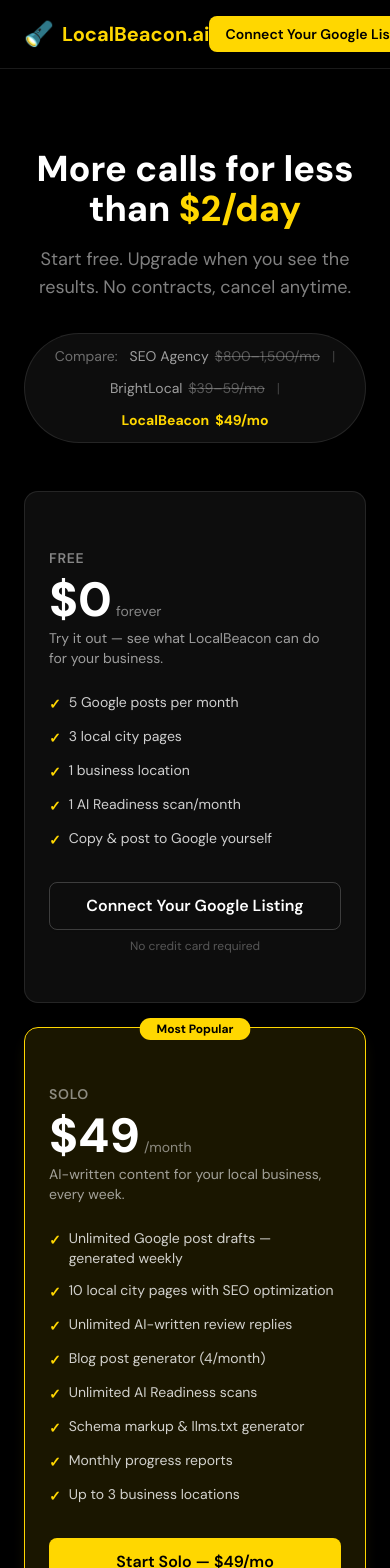
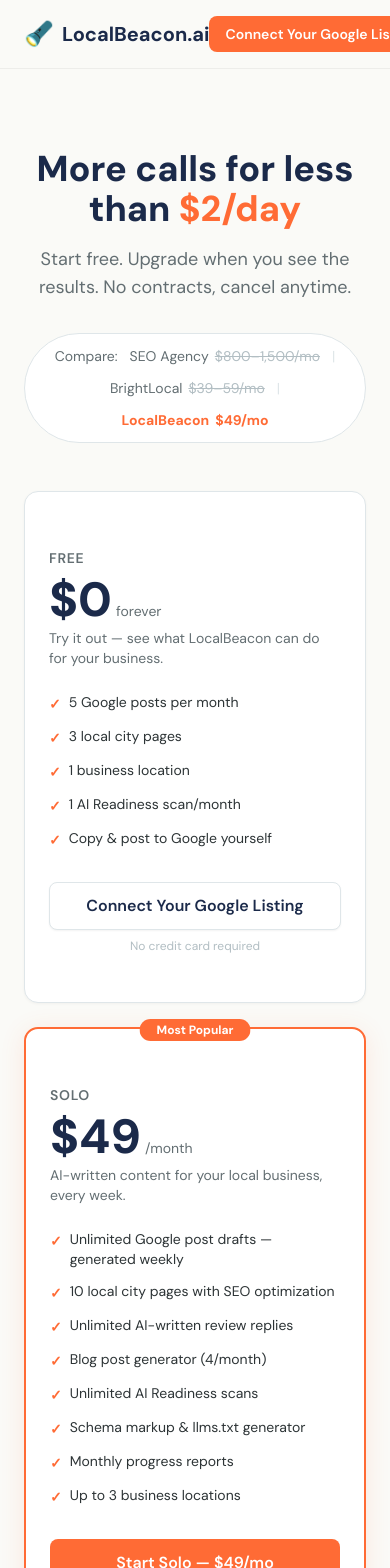
Before and after one commit to DavidNielsen1031/LocalBeacon, a Next.js app in the folder app/: page /pricing in a window 390 px wide. Shown: the top 1568 px of the page. Built offline with nearby package versions, Linux system fonts and the light colour scheme; no server answers.

Commit message:
Fix pricing page: match homepage brand (warm white + navy + orange, not black + gold)

```diff
--- a/app/app/pricing/page.tsx
+++ b/app/app/pricing/page.tsx
@@ -4,6 +4,11 @@
 import { Button } from "@/components/ui/button";
 import { Badge } from "@/components/ui/badge";
 import { Card, CardContent } from "@/components/ui/card";
+
+const ORANGE = "#FF6B35";
+const NAVY = "#1B2A4A";
+const WARM_WHITE = "#FAFAF7";
+const SLATE = "#636E72";
 
 const plans = [
   {
@@ -143,16 +148,19 @@
   };
 
   return (
-    <div className="min-h-screen bg-black text-white">
+    <div className="min-h-screen" style={{ background: WARM_WHITE, color: NAVY }}>
       {/* Nav */}
-      <nav className="border-b border-white/10 px-6 py-4">
+      <nav className="border-b border-black/5 px-6 py-4">
         <div className="max-w-6xl mx-auto flex items-center justify-between">
           <Link href="/" className="flex items-center gap-2">
             <span className="text-2xl">🔦</span>
-            <span className="text-xl font-bold text-[#FFD700]">LocalBeacon.ai</span>
+            <span className="text-xl font-bold" style={{ color: NAVY }}>LocalBeacon.ai</span>
           </Link>
           <Link href="/sign-up">
-            <Button className="bg-[#FFD700] text-black hover:bg-[#FFD700]/90 font-semibold">
+            <Button
+              className="font-semibold text-white"
+              style={{ background: ORANGE }}
+            >
               Connect Your Google Listing
             </Button>
           </Link>
@@ -161,29 +169,32 @@
 
       {/* Header */}
       <section className="px-6 pt-20 pb-8 text-center">
-        <h1 className="text-4xl md:text-5xl font-extrabold mb-4">
-          More calls for less than <span className="text-[#FFD700]">$2/day</span>
+        <h1 className="text-4xl md:text-5xl font-extrabold mb-4" style={{ color: NAVY }}>
+          More calls for less than <span style={{ color: ORANGE }}>$2/day</span>
         </h1>
-        <p className="text-white/50 text-lg max-w-xl mx-auto mb-8">
+        <p className="text-lg max-w-xl mx-auto mb-8" style={{ color: SLATE }}>
           Start free. Upgrade when you see the results. No contracts, cancel anytime.
         </p>
 
         {/* Comparison callout */}
-        <div className="inline-flex flex-wrap items-center justify-center gap-3 bg-white/5 border border-white/10 rounded-full px-6 py-3 text-sm mb-4">
-          <span className="text-white/40">Compare:</span>
+        <div
+          className="inline-flex flex-wrap items-center justify-center gap-3 rounded-full px-6 py-3 text-sm mb-4"
+          style={{ background: "white", border: "1px solid #DFE6E9" }}
+        >
+          <span style={{ color: SLATE }}>Compare:</span>
           <div className="flex items-center gap-1.5">
-            <span className="text-white/60">SEO Agency</span>
-            <span className="line-through text-white/30">$800–1,500/mo</span>
+            <span style={{ color: SLATE }}>SEO Agency</span>
+            <span className="line-through" style={{ color: "#B2BEC3" }}>$800–1,500/mo</span>
           </div>
-          <span className="text-white/20">|</span>
+          <span style={{ color: "#DFE6E9" }}>|</span>
           <div className="flex items-center gap-1.5">
-            <span className="text-white/60">BrightLocal</span>
-            <span className="line-through text-white/30">$39–59/mo</span>
+            <span style={{ color: SLATE }}>BrightLocal</span>
+            <span className="line-through" style={{ color: "#B2BEC3" }}>$39–59/mo</span>
           </div>
-          <span className="text-white/20">|</span>
+          <span style={{ color: "#DFE6E9" }}>|</span>
           <div className="flex items-center gap-1.5">
-            <span className="text-[#FFD700] font-bold">LocalBeacon</span>
-            <span className="text-[#FFD700] font-bold">$49/mo</span>
+            <span className="font-bold" style={{ color: ORANGE }}>LocalBeacon</span>
+            <span className="font-bold" style={{ color: ORANGE }}>$49/mo</span>
           </div>
         </div>
       </section>
@@ -199,48 +210,70 @@
               <Card
                 key={plan.name}
                 id={isDfy ? "dfy" : undefined}
-                className={`relative flex flex-col ${
-                  plan.highlight
-                    ? "bg-[#FFD700]/10 border-[#FFD700] shadow-lg shadow-[#FFD700]/10"
+                className="relative flex flex-col"
+                style={{
+                  background: isDfy
+                    ? "linear-gradient(180deg, #FFFDF5, #FFF8E7)"
+                    : "white",
+                  border: plan.highlight
+                    ? `2px solid ${ORANGE}`
                     : isDfy
-                    ? "bg-gradient-to-b from-[#FFFDF5]/10 to-[#FFF8E7]/10 border-[#D4A017] shadow-lg shadow-[#D4A017]/20"
-                    : isManaged
-                    ? "bg-white/5 border-white/20"
-                    : "bg-white/5 border-white/10"
-                }`}
+                    ? "2px solid #D4A017"
+                    : "1px solid #DFE6E9",
+                  boxShadow: plan.highlight
+                    ? `0 4px 24px ${ORANGE}20`
+                    : isDfy
+                    ? "0 4px 24px #D4A01720"
+                    : "0 1px 3px rgba(0,0,0,0.04)",
+                }}
               >
                 {plan.highlight && (
                   <div className="absolute -top-3 left-1/2 -translate-x-1/2">
-                    <Badge className="bg-[#FFD700] text-black font-bold px-4">Most Popular</Badge>
+                    <Badge
+                      className="font-bold px-4 text-white"
+                      style={{ background: ORANGE }}
+                    >
+                      Most Popular
+                    </Badge>
                   </div>
                 )}
                 {isDfy && (
                   <div className="absolute -top-3 left-1/2 -translate-x-1/2">
-                    <Badge className="bg-gradient-to-r from-[#B8860B] to-[#FFD700] text-black font-bold px-4">
+                    <Badge
+                      className="font-bold px-4 text-white"
+                      style={{ background: "linear-gradient(90deg, #B8860B, #D4A017)" }}
+                    >
                       White Glove
                     </Badge>
                   </div>
                 )}
                 {isManaged && (
                   <div className="absolute -top-3 left-1/2 -translate-x-1/2">
-                    <Badge className="bg-white/10 text-white/70 border border-white/20 font-medium px-4">
+                    <Badge
+                      className="font-medium px-4"
+                      style={{ background: "#F0EDE8", color: SLATE, border: "1px solid #DFE6E9" }}
+                    >
                       After DFY setup
                     </Badge>
                   </div>
                 )}
                 <CardContent className="p-6 pt-8 flex-1 flex flex-col">
-                  <p className="text-sm text-white/50 uppercase tracking-wider font-semibold">{plan.name}</p>
+                  <p className="text-sm uppercase tracking-wider font-semibold" style={{ color: SLATE }}>
+                    {plan.name}
+                  </p>
                   <div className="flex items-baseline gap-1 mt-2 mb-1">
-                    <span className="text-5xl font-extrabold text-white">{plan.price}</span>
-                    <span className="text-white/50 text-sm">{plan.period}</span>
+                    <span className="text-5xl font-extrabold" style={{ color: NAVY }}>
+                      {plan.price}
+                    </span>
+                    <span className="text-sm" style={{ color: SLATE }}>{plan.period}</span>
                   </div>
-                  <p className="text-white/60 text-sm mb-6">{plan.tagline}</p>
+                  <p className="text-sm mb-6" style={{ color: SLATE }}>{plan.tagline}</p>
                   <ul className="space-y-3 mb-8 flex-1">
                     {plan.outcomes.map((o) => (
-                      <li key={o} className="flex items-start gap-2 text-sm text-white/80">
+                      <li key={o} className="flex items-start gap-2 text-sm" style={{ color: "#2D3436" }}>
                         <span
                           className="mt-0.5 shrink-0 font-bold"
-                          style={{ color: isDfy ? "#D4A017" : "#FFD700" }}
+                          style={{ color: isDfy ? "#B8860B" : ORANGE }}
                         >
                           ✓
                         </span>
@@ -252,8 +285,9 @@
                   {plan.name === "Free" ? (
                     <Link href={plan.href!}>
                       <Button
-                        className="w-full font-semibold h-12 text-base border border-white/20 bg-transparent text-white hover:bg-white/10"
+                        className="w-full font-semibold h-12 text-base"
                         variant="outline"
+                        style={{ border: `1px solid #DFE6E9`, color: NAVY }}
                       >
                         {plan.cta}
                       </Button>
@@ -262,28 +296,27 @@
                     <Button
                       onClick={() => plan.plan && handleCheckout(plan.plan)}
                       disabled={loading !== null}
-                      className={`w-full font-semibold h-12 text-base ${
-                        plan.highlight
-                          ? "bg-[#FFD700] text-black hover:bg-[#FFD700]/90"
+                      className="w-full font-semibold h-12 text-base text-white"
+                      style={{
+                        background: plan.highlight
+                          ? ORANGE
                           : isDfy
-                          ? "text-black hover:opacity-90 shadow-md shadow-[#B8860B]/30"
-                          : "border border-white/20 bg-transparent text-white hover:bg-white/10"
-                      }`}
-                      style={
-                        isDfy
-                          ? { background: "linear-gradient(90deg, #B8860B 0%, #FFD700 100%)" }
-                          : undefined
-                      }
-                      variant={plan.highlight || isDfy ? "default" : "outline"}
+                          ? "linear-gradient(90deg, #B8860B, #D4A017)"
+                          : NAVY,
+                      }}
                     >
                       {loading === plan.plan ? "Redirecting to checkout..." : plan.cta}
                     </Button>
                   )}
                   {plan.name === "Free" && (
-                    <p className="text-white/30 text-xs text-center mt-2">No credit card required</p>
+                    <p className="text-xs text-center mt-2" style={{ color: "#B2BEC3" }}>
+                      No credit card required
+                    </p>
                   )}
                   {isDfy && (
-                    <p className="text-white/30 text-xs text-center mt-2">One-time payment, not a subscription</p>
+                    <p className="text-xs text-center mt-2" style={{ color: "#B2BEC3" }}>
+                      One-time payment, not a subscription
+                    </p>
                   )}
                 </CardContent>
               </Card>
@@ -293,9 +326,11 @@
       </section>
 
       {/* What you get section */}
-      <section className="px-6 py-16 bg-white/[0.02] border-t border-white/10">
+      <section className="px-6 py-16" style={{ background: "white", borderTop: "1px solid #DFE6E9" }}>
         <div className="max-w-4xl mx-auto text-center">
-          <h2 className="text-2xl font-bold mb-8">Everything included — no hidden fees</h2>
+          <h2 className="text-2xl font-bold mb-8" style={{ color: NAVY }}>
+            Everything included — no hidden fees
+          </h2>
           <div className="grid grid-cols-1 sm:grid-cols-2 md:grid-cols-3 gap-4 text-left">
             {[
               { emoji: "📝", label: "AI-written Google posts" },
@@ -308,9 +343,13 @@
               { emoji: "📱", label: "Works on mobile" },
               { emoji: "🔍", label: "Listing health audit" },
             ].map((f) => (
-              <div key={f.label} className="flex items-center gap-3 p-3 rounded-lg bg-white/5">
+              <div
+                key={f.label}
+                className="flex items-center gap-3 p-3 rounded-lg"
+                style={{ background: WARM_WHITE }}
+              >
                 <span className="text-xl">{f.emoji}</span>
-                <span className="text-white/70 text-sm">{f.label}</span>
+                <span className="text-sm" style={{ color: "#2D3436" }}>{f.label}</span>
               </div>
             ))}
           </div>
@@ -318,16 +357,16 @@
       </section>
 
       {/* FAQ */}
-      <section className="px-6 py-20">
+      <section className="px-6 py-20" style={{ background: WARM_WHITE }}>
         <div className="max-w-3xl mx-auto">
-          <h2 className="text-3xl font-bold text-center mb-12">
-            Frequently asked <span className="text-[#FFD700]">questions</span>
+          <h2 className="text-3xl font-bold text-center mb-12" style={{ color: NAVY }}>
+            Frequently asked <span style={{ color: ORANGE }}>questions</span>
           </h2>
           <div className="space-y-6">
             {faqs.map((faq) => (
-              <div key={faq.q} className="border-b border-white/10 pb-6">
-                <h3 className="text-white font-semibold text-base mb-2">{faq.q}</h3>
-                <p className="text-white/50 text-sm leading-relaxed">{faq.a}</p>
+              <div key={faq.q} className="pb-6" style={{ borderBottom: "1px solid #DFE6E9" }}>
+                <h3 className="font-semibold text-base mb-2" style={{ color: NAVY }}>{faq.q}</h3>
+                <p className="text-sm leading-relaxed" style={{ color: SLATE }}>{faq.a}</p>
               </div>
             ))}
           </div>
@@ -335,16 +374,17 @@
       </section>
 
       {/* Bottom CTA */}
-      <section className="px-6 py-16 border-t border-white/10">
+      <section className="px-6 py-16" style={{ background: "white", borderTop: "1px solid #DFE6E9" }}>
         <div className="max-w-3xl mx-auto text-center">
-          <h2 className="text-2xl font-bold mb-4">Ready to get more calls?</h2>
-          <p className="text-white/50 mb-6">
+          <h2 className="text-2xl font-bold mb-4" style={{ color: NAVY }}>Ready to get more calls?</h2>
+          <p className="mb-6" style={{ color: SLATE }}>
             Connect your Google listing and see your first posts in under 2 minutes.
           </p>
           <Link href="/sign-up">
             <Button
               size="lg"
-              className="bg-[#FFD700] text-black hover:bg-[#FFD700]/90 font-bold text-lg px-10 py-6"
+              className="font-bold text-lg px-10 py-6 text-white"
+              style={{ background: ORANGE }}
             >
               Connect Your Google Listing — Free
             </Button>
@@ -353,13 +393,13 @@
       </section>
 
       {/* Footer */}
-      <footer className="px-6 py-8 border-t border-white/10">
+      <footer className="px-6 py-8" style={{ borderTop: "1px solid #DFE6E9" }}>
         <div className="max-w-6xl mx-auto flex flex-col md:flex-row items-center justify-between gap-4">
           <Link href="/" className="flex items-center gap-2">
             <span className="text-xl">🔦</span>
-            <span className="font-bold text-[#FFD700]">LocalBeacon.ai</span>
+            <span className="font-bold" style={{ color: NAVY }}>LocalBeacon.ai</span>
           </Link>
-          <p className="text-white/30 text-xs">
+          <p className="text-xs" style={{ color: "#B2BEC3" }}>
             © {new Date().getFullYear()} LocalBeacon. All rights reserved.
           </p>
         </div>
```
